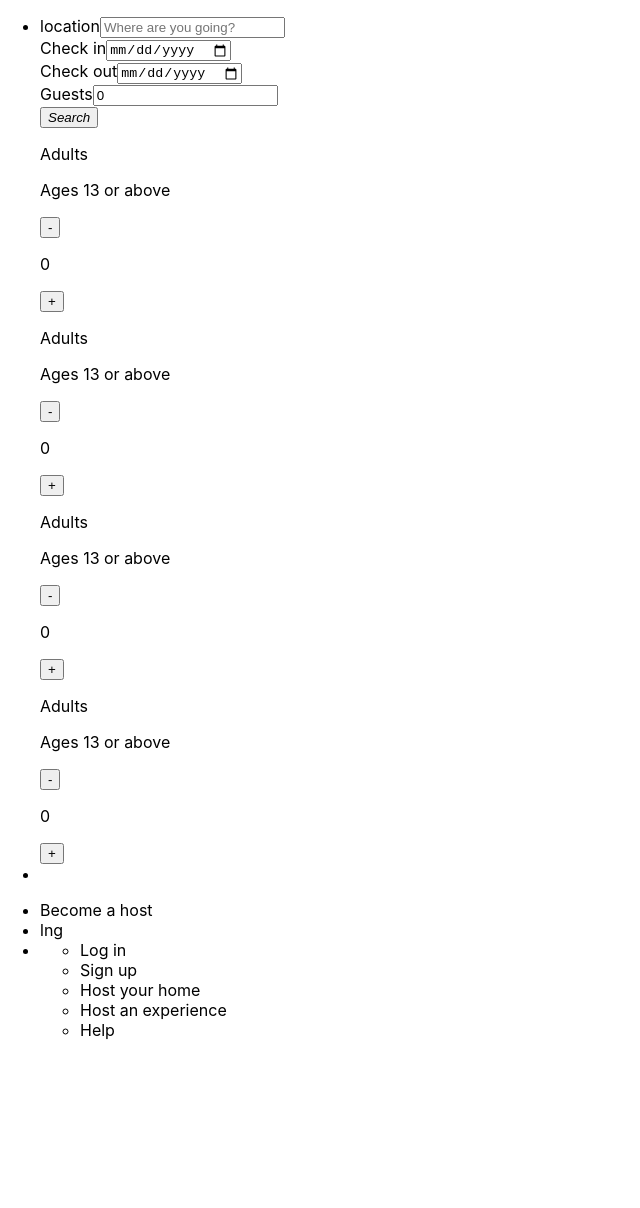
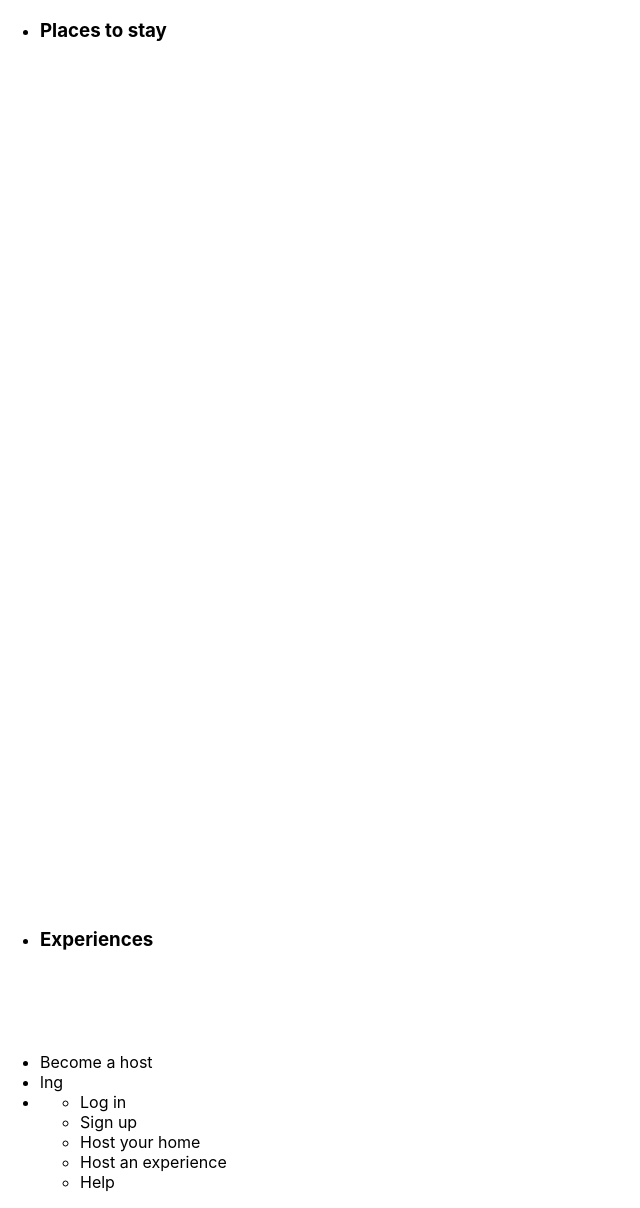
Before and after one commit to VelisariosF/airbnb_clone, a React (Create React App) app: page / in a window 1280 px wide. Shown: the whole page, without its empty margins (0-640 px from the left). Before the commit the page ends 1056 px from the top, so only its background shows below. Built offline with nearby package versions, Linux system fonts and the light colour scheme.

Commit message:
created navigation bar components

```diff
--- a/public/index.html
+++ b/public/index.html
@@ -9,6 +9,7 @@
       name="description"
       content="Web site created using create-react-app"
     />
+    <link rel="stylesheet" href="https://cdnjs.cloudflare.com/ajax/libs/font-awesome/4.7.0/css/font-awesome.min.css">
     <link rel="apple-touch-icon" href="%PUBLIC_URL%/logo192.png" />
     <!--
       manifest.json provides metadata used when your web app is installed on a
--- a/src/NavbarComponents/NavbarExperiences.js
+++ b/src/NavbarComponents/NavbarExperiences.js
@@ -1,8 +1,56 @@
+import React from 'react'
 import './NavbarExperiences.css'
-export default function NavbarExperiences(){
+export default function NavbarExperiences(props) {
+  const formDisplayStyle ={
+     opacity: props.show ? 1 : 0
+  }
+  const [formData, setFormData] = React.useState({
+    location: '',
+    date: ''
+  })
+
+  function handleChange(event) {
+    const { name, value } = event.target
+    setFormData(prevFormData => {
+      return {
+        ...prevFormData,
+        [name]: value
+      }
+    })
+  }
+
+  function handleSubmit() {
+
+  }
+
+
   return (
-     <form>
+    <div>
+      <h3 >Experiences</h3>
+      <form style={formDisplayStyle} onSubmit={handleSubmit}>
+        <div className='form-element'>
+          <label htmlFor='location'>location</label>
+          <input
+            type='text'
+            name='location'
+            placeholder='Where are you going?'
+            value={formData.location}
+            onChange={handleChange} />
 
-     </form>
+        </div>
+        <div className='form-element'>
+          <label htmlFor='date'>Date</label>
+          <input
+            type='date'
+            name='date'
+            placeholder='Add when you want to go'
+            value={formData.date}
+            onChange={handleChange} />
+        </div>
+
+        <button className='search-button' placeholder='Search'><i class="fa fa-search"><span>Search</span></i></button>
+
+      </form>
+    </div>
   )
 }
--- a/src/NavbarComponents/NavbarPlacesToStay.js
+++ b/src/NavbarComponents/NavbarPlacesToStay.js
@@ -1,11 +1,13 @@
 import React from 'react'
 import GuestCounter from './GuestsFromExperiences/GuestCounter'
 import './NavbarPlacesToStay.css'
-export default function NavbarPlacesToStay() {
-
+export default function NavbarPlacesToStay(props) {
+    const formDisplayStyle ={
+        opacity: props.show ? 1 : 0
+     }
     const [guestsCounters, setGuestsCounters] = React.useState(() => [0, 0, 0, 0])
     const [guestsSum, setGuestsSum] = React.useState(() => 0)
-    const [formData, setFormData] = React.useState(  {
+    const [formData, setFormData] = React.useState({
         location: "",
         checkIn: "",
         checkOut: "",
@@ -17,25 +19,31 @@ export default function NavbarPlacesToStay() {
     const guest_counter_elements = guestsCounters.map((value, index) => {
         return (
             <GuestCounter
-           value ={value}
-           add ={() => add(index)}
-           subtract ={() => subtract(index)}/>
+                value={value}
+                add={() => add(index)}
+                subtract={() => subtract(index)} />
         )
     })
 
     const guest_counter_container_style = {
-        opacity : showGuestsContainer ? 1 : 0
+        opacity: showGuestsContainer ? 1 : 0
     }
 
 
 
-    function updateGuestsSum(add){
+    function updateGuestsSum(add) {
         setFormData(prevFormData => {
-            let newFormData = {...prevFormData}
-            if(add)
+            let newFormData = { ...prevFormData }
+            if (add) {
                 newFormData.guests += 1
-            else
+            }
+
+            else {
+                if (formData.guests !== 0) {
                     newFormData.guests -= 1
+                }
+            }
+
 
             return newFormData
         })
@@ -55,10 +63,13 @@ export default function NavbarPlacesToStay() {
     }
 
     function subtract(index) {
+        if (formData.guests !== 0) {
             const countersCopy = [...guestsCounters];
             countersCopy[index] -= 1;
             setGuestsCounters(countersCopy);
             updateGuestsSum(false)
+        }
+
     }
 
 
@@ -67,16 +78,18 @@ export default function NavbarPlacesToStay() {
     }
 
     function handleChange(event) {
-        const {name, value, type} = event.target
+        const { name, value } = event.target
         setFormData(prevFormData => {
             return {
                 ...prevFormData,
-                [name] : value
+                [name]: value
             }
         })
     }
     return (
-       <div className='places-to-stay-form'>
+        <div>
+            <h3>Places to stay</h3>
+            <div style={formDisplayStyle} className='places-to-stay-form'>
                 <form onSubmit={handelSubmit}>
                     <div className='form-element'>
                         <label htmlFor='location'>location</label>
@@ -123,6 +136,8 @@ export default function NavbarPlacesToStay() {
                     {guest_counter_elements}
                 </div>
             </div>
+        </div>
+
 
 
     )
```
Also changed, not shown: notes.txt (added). Lines whose indentation alone changed are shown as unchanged.
